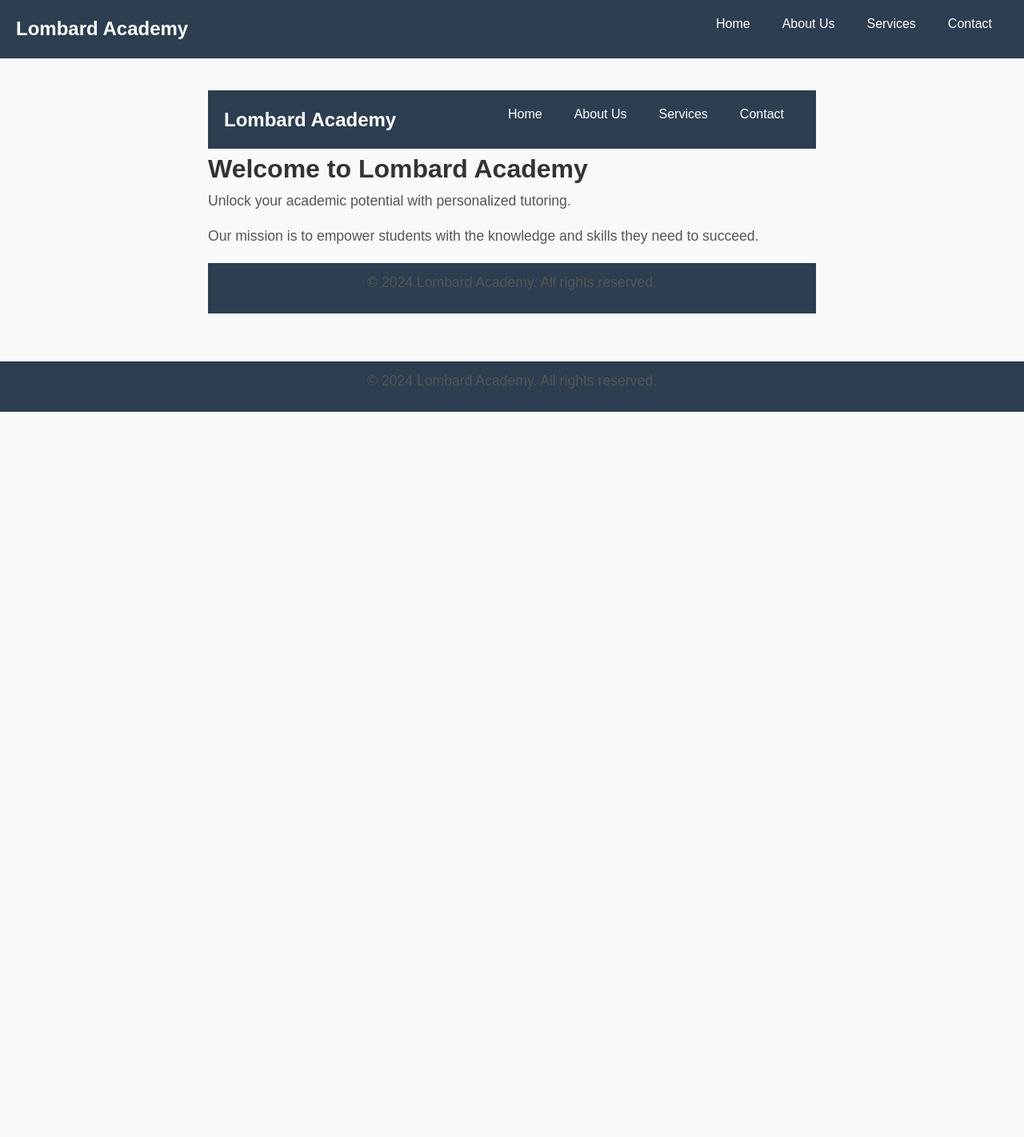
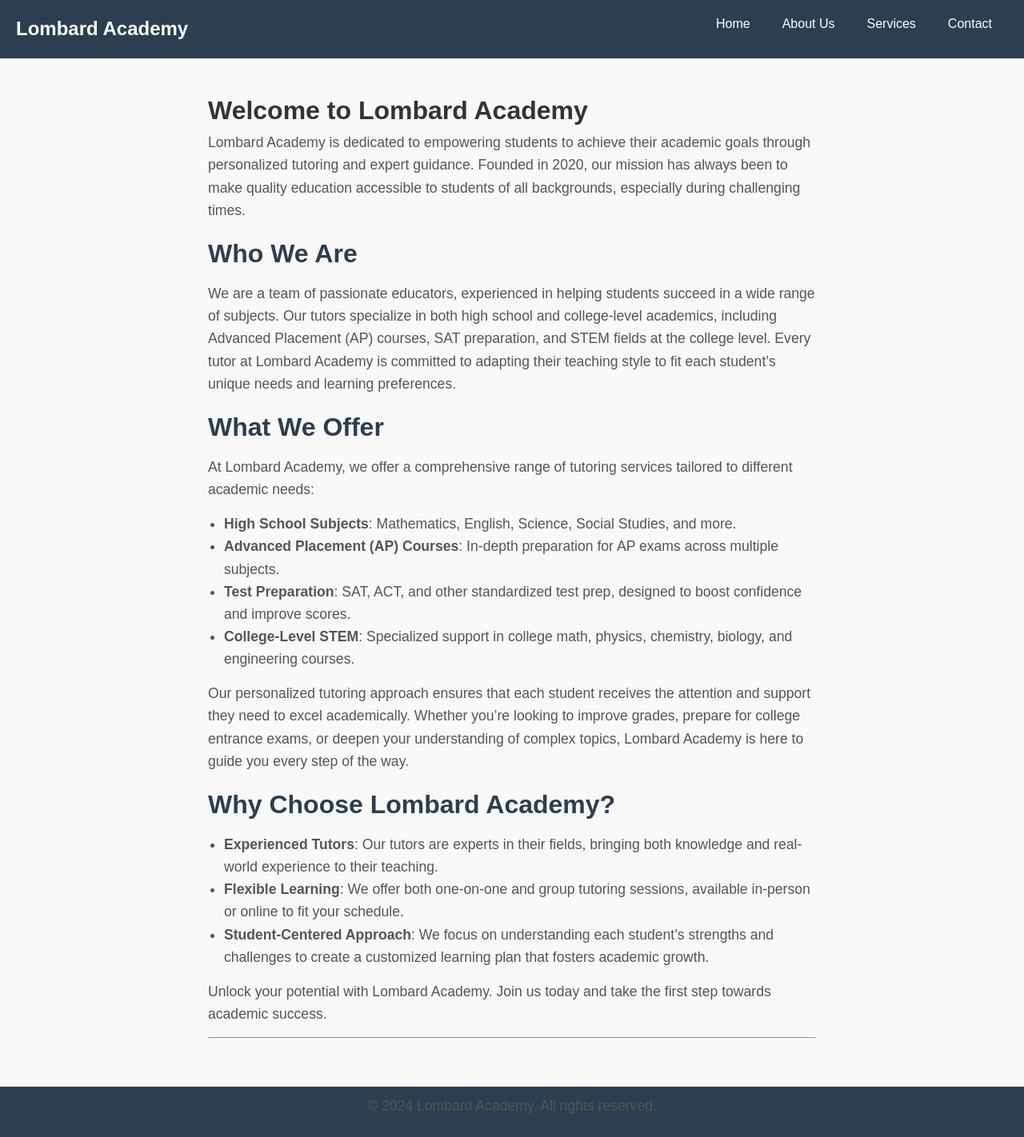
Before and after one commit to nicholasl25/lombardacademy, a Jekyll site: the page built from index.md, in a window 1280 px wide. Shown: the whole page at 80% size. Built offline with Jekyll 4.4.1, drawn with Linux system fonts in a browser that asks for light colours; before the commit the page ends 900 px from its top, so only the background shows below that.

Commit message:
Added description of Lombard Academy to index.md
- Fixed styles and javascript bug in default.html

```diff
--- a/_layouts/default.html
+++ b/_layouts/default.html
@@ -4,14 +4,23 @@
     <meta charset="UTF-8">
     <meta name="viewport" content="width=device-width, initial-scale=1.0">
     <title>{{ page.title }} - {{ site.title }}</title>
-    <link rel="stylesheet" href="{{ 'assets/css/styles.css' | relative_url }}">
+
+    <!-- Link to CSS file with Jekyll's relative_url filter for compatibility on GitHub Pages -->
+    <link rel="stylesheet" href="{{ '/assets/css/styles.css' | relative_url }}">
 </head>
 <body>
+    <!-- Include header once at the top -->
     {% include header.html %}
+
+    <!-- Main content area -->
     <main>
         {{ content }}
     </main>
+
+    <!-- Include footer once at the bottom -->
     {% include footer.html %}
-    <script src="{{ 'assets/js/script.js' | relative_url }}"></script>
+
+    <!-- Link to JavaScript file with Jekyll's relative_url filter for compatibility on GitHub Pages -->
+    <script src="{{ '/assets/js/script.js' | relative_url }}"></script>
 </body>
 </html>
--- a/index.md
+++ b/index.md
@@ -3,11 +3,31 @@ layout: default
 title: Home
 ---
 
-{% include header.html %}
 # Welcome to Lombard Academy
 
-Unlock your academic potential with personalized tutoring.
+Lombard Academy is dedicated to empowering students to achieve their academic goals through personalized tutoring and expert guidance. Founded in 2020, our mission has always been to make quality education accessible to students of all backgrounds, especially during challenging times.
 
-Our mission is to empower students with the knowledge and skills they need to succeed.
+## Who We Are
 
-{% include footer.html %}
+We are a team of passionate educators, experienced in helping students succeed in a wide range of subjects. Our tutors specialize in both high school and college-level academics, including Advanced Placement (AP) courses, SAT preparation, and STEM fields at the college level. Every tutor at Lombard Academy is committed to adapting their teaching style to fit each student's unique needs and learning preferences.
+
+## What We Offer
+
+At Lombard Academy, we offer a comprehensive range of tutoring services tailored to different academic needs:
+
+- **High School Subjects**: Mathematics, English, Science, Social Studies, and more.
+- **Advanced Placement (AP) Courses**: In-depth preparation for AP exams across multiple subjects.
+- **Test Preparation**: SAT, ACT, and other standardized test prep, designed to boost confidence and improve scores.
+- **College-Level STEM**: Specialized support in college math, physics, chemistry, biology, and engineering courses.
+
+Our personalized tutoring approach ensures that each student receives the attention and support they need to excel academically. Whether you’re looking to improve grades, prepare for college entrance exams, or deepen your understanding of complex topics, Lombard Academy is here to guide you every step of the way.
+
+## Why Choose Lombard Academy?
+
+- **Experienced Tutors**: Our tutors are experts in their fields, bringing both knowledge and real-world experience to their teaching.
+- **Flexible Learning**: We offer both one-on-one and group tutoring sessions, available in-person or online to fit your schedule.
+- **Student-Centered Approach**: We focus on understanding each student’s strengths and challenges to create a customized learning plan that fosters academic growth.
+
+Unlock your potential with Lombard Academy. Join us today and take the first step towards academic success.
+
+---
```
